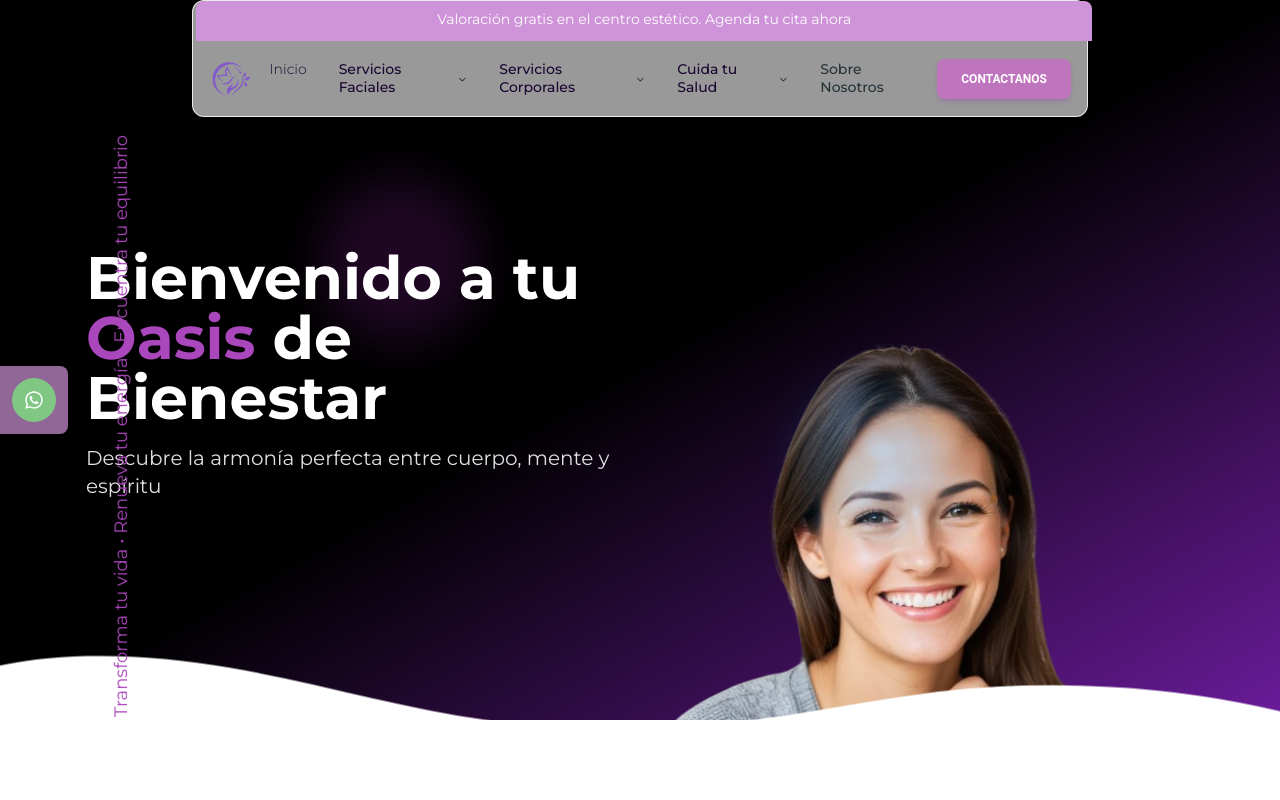
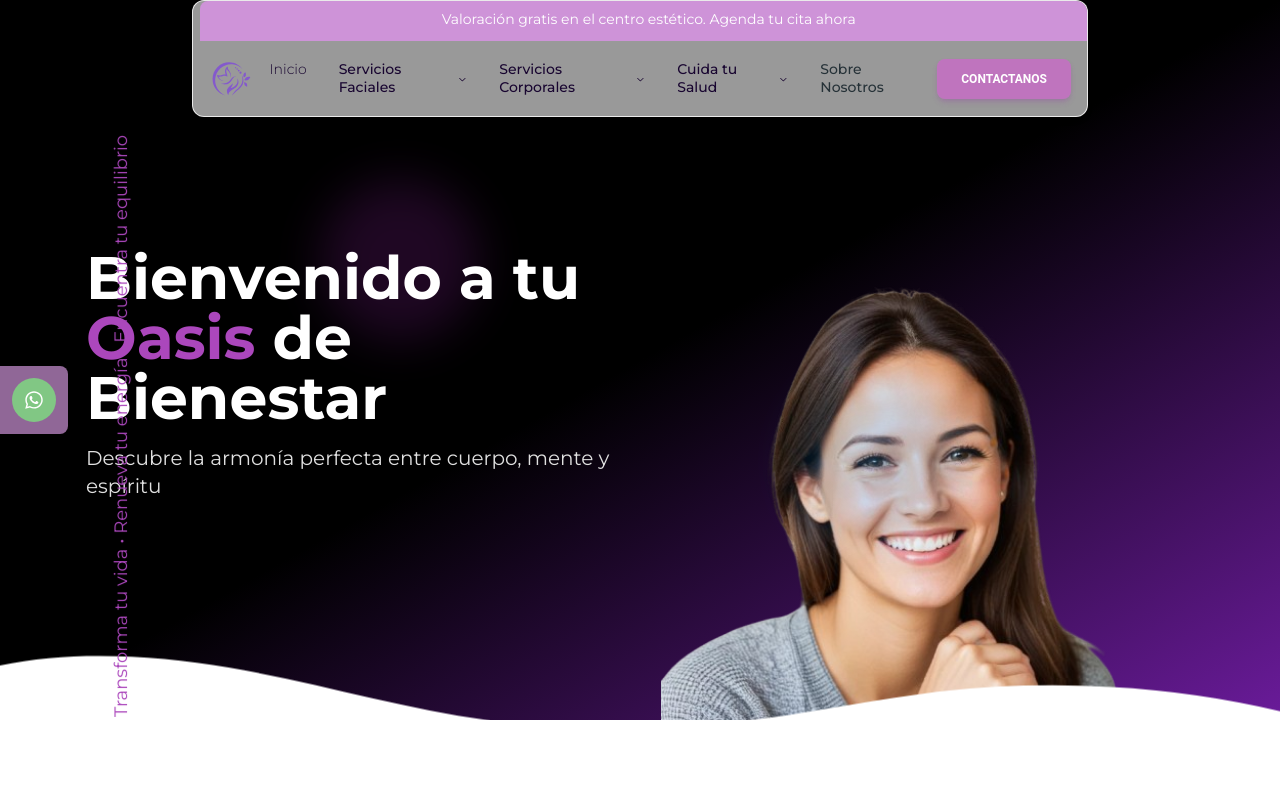
Before and after one commit to frankalessandro/Spa-SaludYVida, a React (Vite) app: page / in a window 1280 px wide. Shown: the top 800 px of the page. Built offline with nearby package versions, Linux system fonts and the light colour scheme; a web font is replaced by a local one.

Commit message:
fix nav and img in welcome section

```diff
--- a/src/components/NavbarWithMegaMenu.jsx
+++ b/src/components/NavbarWithMegaMenu.jsx
@@ -234,16 +234,17 @@ export function NavbarWithMegaMenu() {
 
   const bannerClasses = `
     transform transition-all duration-300 ease-in-out
-    relative min-w-[100vw] md:min-w-[70vw]
-    left-[-9vw] md:left-[-1vw]
+    relative min-w-[100vw] md:min-w-[70.1vw]
+    left-[-9vw] md:left-[-1vw] lg:left-[-.7vw]
     ${showBanner ? 'top-[-2.4vh] md:top-[-1vh]' : 'top-[-100%]'}
     bg-purple-200 h-10 text-center py-2 md:rounded-t-lg
     text-[.7em] md:text-sm
   `;
 
   const navbarClasses = `
+  overflow-hidden
     mx-auto fixed left-0
-    w-[100vw] md:w-[70vw] md:left-[15vw]
+    w-[100vw] md:w-[70vw] lg:min-w-[70vw] md:left-[15vw]
     md:px-4 md:py-2 z-50
     transform transition-all duration-300 ease-in-out
     ${scrolled ? 'shadow-md' : ''}
--- a/src/pages/Home.jsx
+++ b/src/pages/Home.jsx
@@ -98,7 +98,7 @@ export const Home = () => {
             </div>
 
             {/* Lado derecho - Imagen ajustada */}
-            <div className="w-full lg:w-1/2 absolute md:relative bottom-[30vh] md:bottom-[-5vh] flex justify-center items-end lg:h-full">
+            <div className="w-full lg:w-1/2 absolute md:relative bottom-[30vh] md:bottom-[-5vh] lg:bottom-[2vh] flex justify-center items-end lg:h-full">
               <div className="w-[80vw] md:w-[60vw] lg:w-[40vw] h-auto max-w-2xl relative">
                 <img
                   src="/home/welcome.webp"
```
